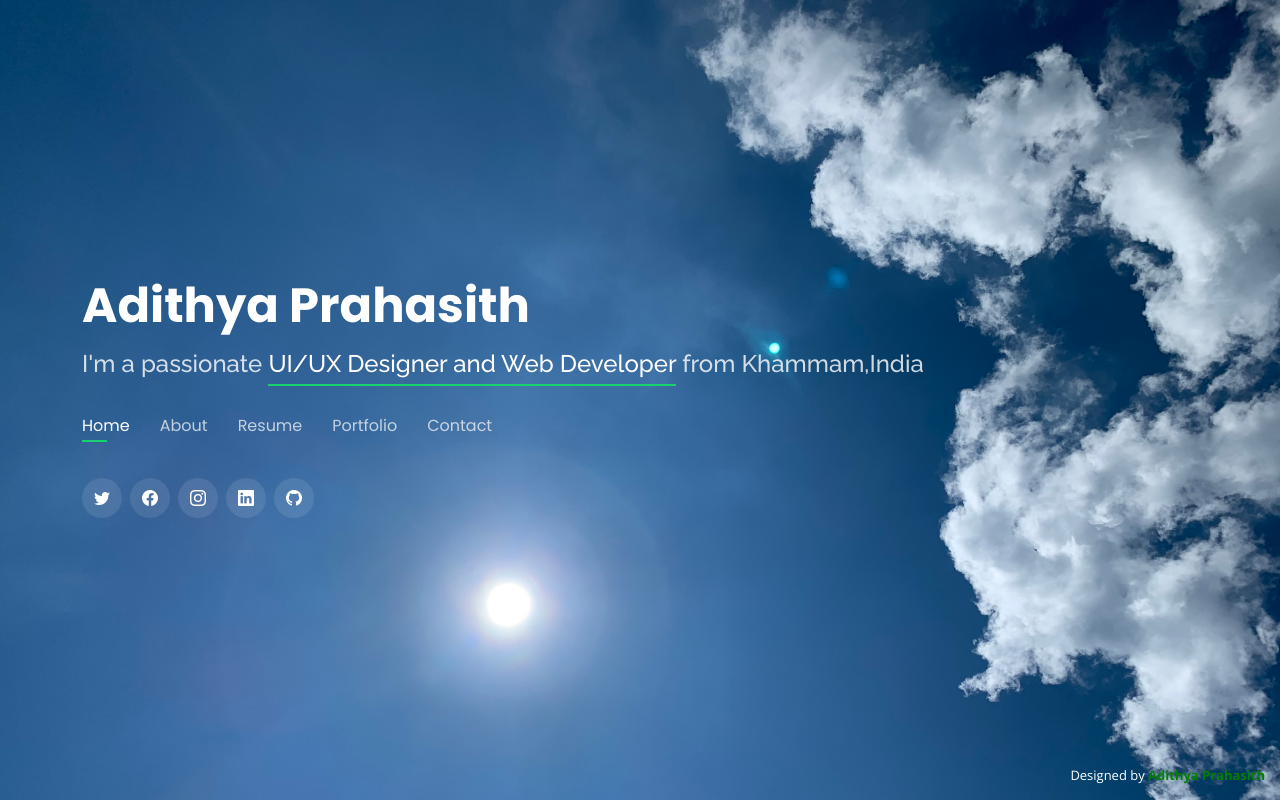
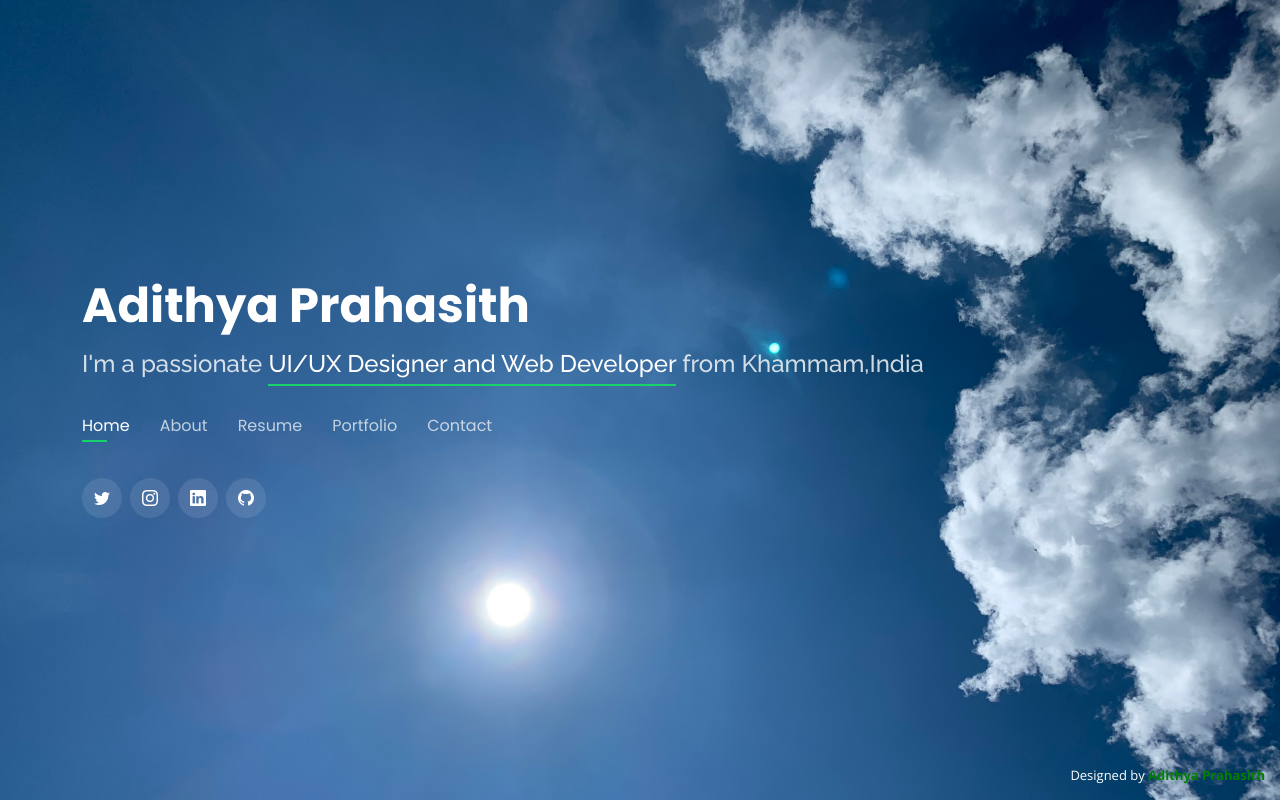
Before and after one commit to Adithyaprahasith/me, a plain HTML site: page docs/index.html in a window 1280 px wide. Drawn offline with nearby package versions, Linux system fonts and the light colour scheme.

Commit message:
Update index.html

```diff
--- a/docs/index.html
+++ b/docs/index.html
@@ -10,7 +10,7 @@
   <meta content="" name="keywords">
 
   <!-- Favicons -->
-  <link href="assets/img/favicon.png" rel="icon">
+
   <link href="assets/img/apple-touch-icon.png" rel="apple-touch-icon">
 
   <!-- Google Fonts -->
@@ -51,9 +51,8 @@
 
       <div class="social-links">
         <a href="#" class="twitter"><i class="bi bi-twitter" onclick="location='https://twitter.com/A_Prahasith17'"></i></a>
-        <a href="#" class="facebook"><i class="bi bi-facebook"></i></a>
         <a href="#" class="instagram"><i class="bi bi-instagram" onclick="location='https://www.instagram.com/adithyaprahasith/'"></i></a>
-        <a href="#" class="linkedin"><i class="bi bi-linkedin" onclick="location='www.linkedin.com/in/adithya-prahasith-59a8201b0'"></i></a>
+        <a href="#" class="linkedin"><i class="bi bi-linkedin" onclick="location='https://www.linkedin.com/in/adithya-prahasith-59a8201b0/'"></i></a>
         <a href="#" class="github"><i class="bi bi-github" onclick="location='https://github.com/Adithyaprahasith/'"></i></a>
       </div>
 
```
